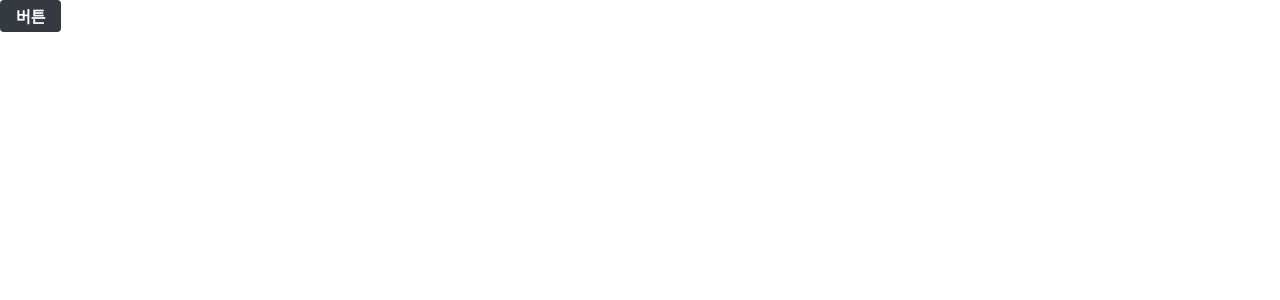
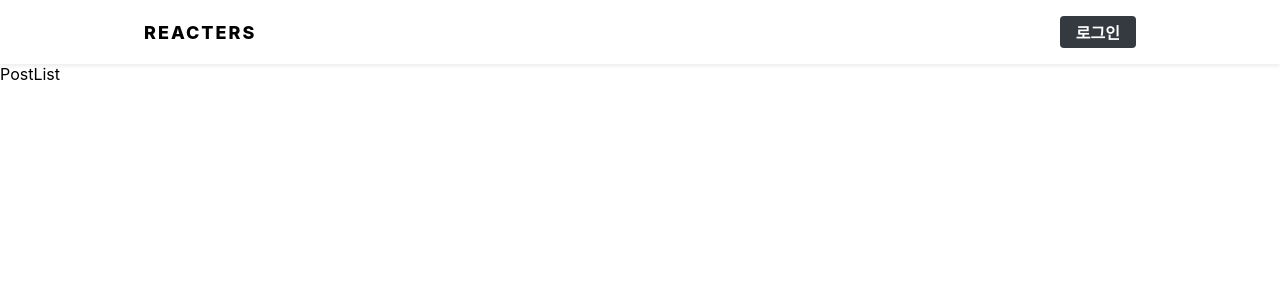
Before and after one commit to Eyes0n/React-blog, a React (Create React App) app in the folder frontend/: page / in a window 1280 px wide. Shown: the top 300 px of the page. Built offline with nearby package versions, Linux system fonts and the light colour scheme.

Commit message:
apply Header Component

```diff
--- a/frontend/src/pages/PostListPage.js
+++ b/frontend/src/pages/PostListPage.js
@@ -1,11 +1,12 @@
 import React from 'react';
-import Button from '../components/common/Button';
+import Header from '../components/common/Header';
 
 const PostListPage = () => {
   return (
-    <div>
-      <Button>버튼</Button>
-    </div>
+    <>
+      <Header />
+      <div>PostList</div>
+    </>
   );
 };
 
```
